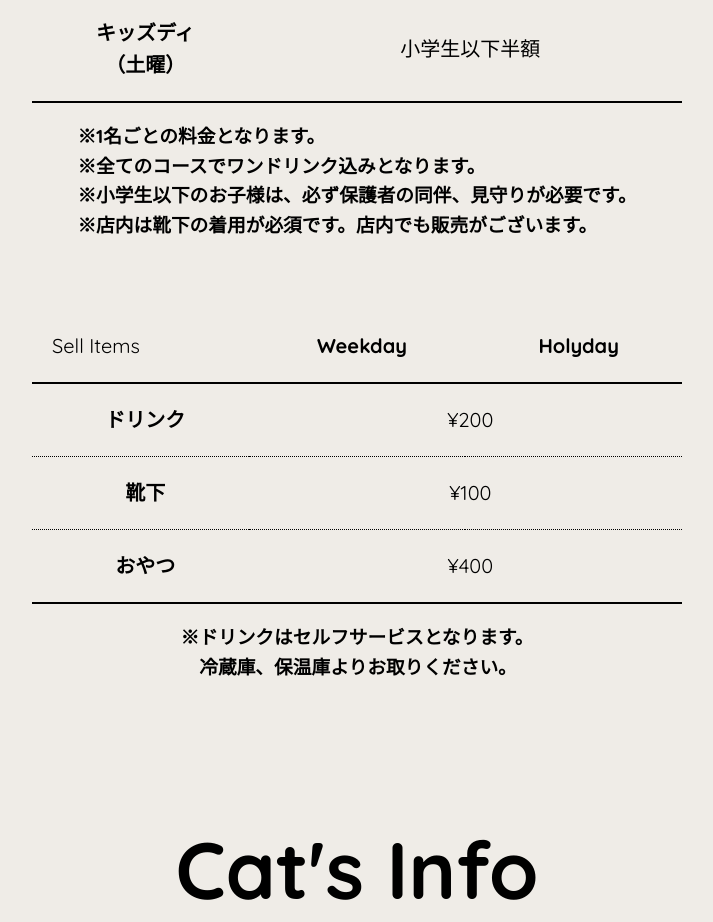
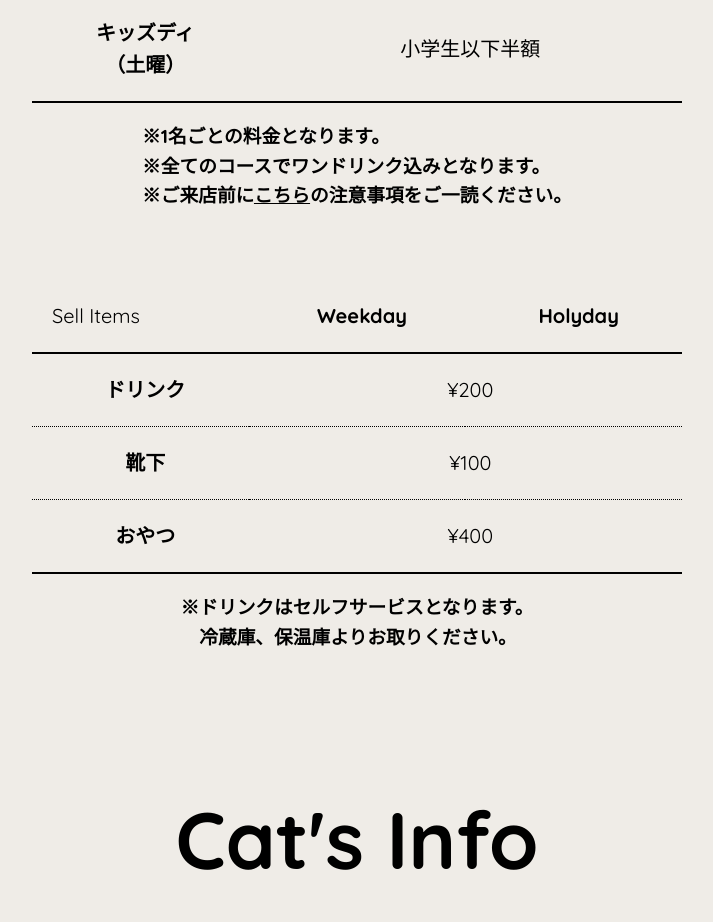
Before and after one commit to ryo1040/wecats, a plain HTML site: page index.html in a window 1280 px wide. Shown: the part 2260-3182 px from the top of the page, without its empty margins (283-996 px from the left). Drawn offline with nearby package versions, Linux system fonts and the light colour scheme; a web font is replaced by a local one.

Commit message:
画像差し替え＆注意事項追加

```diff
--- a/css/style.css
+++ b/css/style.css
@@ -138,6 +138,10 @@ nav a:visited {
 }
 .price-precaution h3 {
     text-align: left;
+}
+.price-precaution a {
+    color: #000000;
+    text-decoration: underline;
 }
 .pricelist {
     width: 60%;
--- a/index.html
+++ b/index.html
@@ -113,8 +113,7 @@
                 <h3>
                     ※1名ごとの料金となります。<br>
                     ※全てのコースでワンドリンク込みとなります。<br>
-                    ※小学生以下のお子様は、必ず保護者の同伴、見守りが必要です。<br>
-                    ※店内は靴下の着用が必須です。店内でも販売がございます。
+                    ※ご来店前に<a href="pdf/cautions.pdf">こちら</a>の注意事項をご一読ください。
                 </h3>
             </div>
             <table>
```
Also changed, not shown: img/image00.jpg (added), img/image1.jpg, img/image2.jpg, 1 other file.
